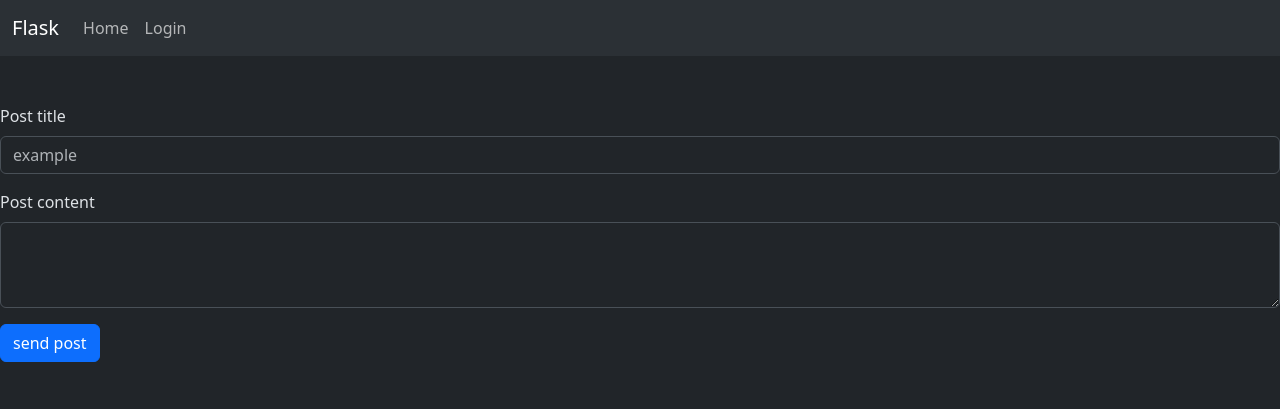
After one commit to Ateyl/PythonGIProject1, a Flask app: template Flask/templates/post.html in a window 1280 px wide. The commit adds this page. Shown: the top 409 px of the page. Run offline with Flask 3, Linux system fonts and the light colour scheme; the template is opened without the code that fills it, so the values that code supplies are empty.

Commit message:
server flask mid commit

```diff
--- a/Flask/server.py
+++ b/Flask/server.py
@@ -1,36 +1,58 @@
+
 from flask import Flask, redirect, url_for, render_template, request, session, flash
-from datetime import timedelta
+from sqlalchemy import desc
+from datetime import timedelta, datetime
 import hashlib
 from flask_sqlalchemy import SQLAlchemy
+from utils.helpers import allowed_file, unique_filename
 
 
 app = Flask(__name__)
 app.secret_key = 'hello'
-app.permanent_session_lifetime = timedelta(seconds=30)
+app.permanent_session_lifetime = timedelta(minutes=30)
 
 app.config['SQLALCHEMY_DATABASE_URI'] = 'mysql+pymysql://root:1234@localhost/flask_python15gi'
 app.config['SQLALCHEMY_TRACK_MODIFICATIONS'] = False
 
+app.config['UPLOAD_FOLDER'] = 'static/upload'
+app.config['MAX_CONTENT_LENGTH'] = 16*1024*1024
+
+
 db = SQLAlchemy(app)
+
+class Post(db.Model):
+    # __tablename__ = 'user-post'
+    _id_ = db.Column('post_id', db.Integer, primary_key=True)
+    title = db.Column('title', db.String(100))
+    content = db.Column('content', db.String(1000))
+    date_added = db.Column('date_added', db.DateTime())
+    owner = db.Column('owner', db.String(20))
+    def __init__(self, title, content, owner):
+        self.title = title
+        self.content = content
+        self.owner = owner
+        self.date_added = datetime.now()
 
 class User(db.Model):
     _id = db.Column('user_id', db.Integer, primary_key=True)
     login = db.Column('login',db.String(20), unique=True)
     password = db.Column('password', db.String(32))
     email = db.Column('email', db.String(100))
+    avatar = db.column('avatar', db.String(100))
 
-    def __init__(self, login, password, email):
+    def __init__(self, login, password, email='', avatar=''):
         self.login = login
         self.password = password
         self.email = email
+        self.avatar = avatar
 
 @app.route('/')
 def home():
-    print(url_for('home'))
+    posts = Post.query.order_by(desc('date_added')).all()
     return render_template(
         'index.html',
-        content='Random content',
-        people=['Jack', 'Mary', 'Bob'])
+        posts=posts
+    )
 
 @app.route('/login/', methods=['GET', 'POST'])
 def login():
@@ -106,6 +128,30 @@ def delete_user():
     flash('User was deleted', 'success')
     return redirect(url_for('home'))
 
+@app.route('/post/', methods=['GET', 'POST'])
+def post():
+    if 'login' in session:
+        if request.method == 'POST':
+            title = request.form['post-title']
+            content = request.form['post-content']
+            new_post = Post(title, content, session['login'])
+            db.session.add(new_post)
+            db.session.commit()
+            flash('Post saved', 'success')
+            return redirect(url_for('home'))
+        else:
+            return render_template('post.html')
+    else:
+        return redirect(url_for('login'))
+
+@app.route('/delete_post/<post_id>')
+def delete_post(post_id):
+    post = Post.query.filter_by(_id_=post_id).first()
+    if 'login' in session and post.owner == session['login']:
+        Post.query.filter_by(_id_=post_id).delete()
+        db.session.commit()
+        flash('Post was deleted','success')
+    return redirect(url_for('home'))
 
 
 if __name__ == '__main__':
--- /dev/null
+++ b/Flask/templates/post.html
@@ -0,0 +1,16 @@
+{% extends 'base.html' %}
+{% block title %}
+Flask blog "create post"
+{% endblock %}
+{% block content %}
+<form class="py-5" method="post">
+<div class="mb-3">
+  <label for="post-title" class="form-label">Post title</label>
+  <input type="text" class="form-control" id="post-title" name="post-title" placeholder="example">
+</div>
+<div class="mb-3">
+  <label for="post-content" class="form-label">Post content</label>
+  <textarea class="form-control" id="post-content" name="post-content" rows="3"></textarea>
+</div>
+    <input type="submit" class="btn btn-primary" value="send post"> </form>
+{% endblock %}
--- /dev/null
+++ b/Flask/utils/helpers.py
@@ -0,0 +1,12 @@
+import uuid
+
+ALLOWED_EXTENSIONS = {'png', 'jpg', 'jpeg', 'gif'}
+
+def allowed_file(filename):
+    return '.' in filename and filename.rsplit('.', 1)[1].lower()
+
+
+def unique_filename(filename):
+    ext = filename.rsplit('.', 1)[1].lower()
+    unique_name = f'{uuid.uuid4()}.[{ext}'
+    return unique_name
```
Also changed, not shown: Flask/templates/index.html (+17 -1 lines), Flask/utils/__init__.py (added).
